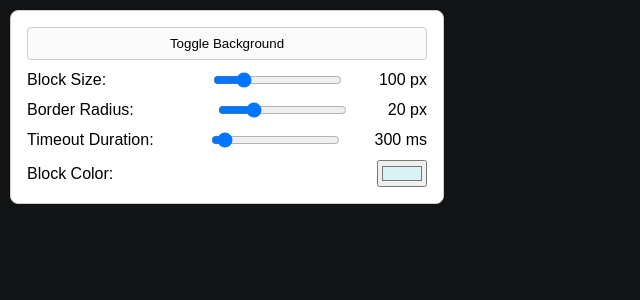
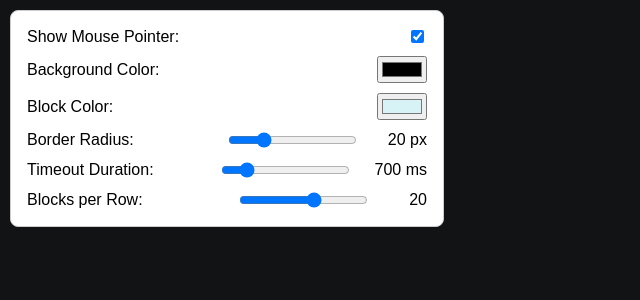
Before and after one commit to MacketSWE/pzt, a React (Create React App) app: page / in a window 1280 px wide. Shown: the top 300 px of the page, without its empty margins (0-640 px from the left). Built offline with nearby package versions, Linux system fonts and the light colour scheme.

Commit message:
Grid View
* Go

* Thats it

* New stuff

```diff
--- a/src/features/Blocks/BlocksPage/BlocksPage.module.css
+++ b/src/features/Blocks/BlocksPage/BlocksPage.module.css
@@ -1,51 +1,30 @@
-/* BlocksPage.module.css */
-
 .container {
-  display: flex;
-  flex-wrap: wrap;
-  align-content: flex-start;
+  display: grid;
   position: fixed;
   height: 100vh;
   width: 100vw;
   margin: 0;
   padding: 0;
-  background-color: #111314;
   z-index: 100;
+  grid-auto-rows: 1fr;
 }
 
 .block {
-  position: relative; /* Ensure this is set to relative */
+  aspect-ratio: 1 / 1;
+  width: 100%;
+  position: relative;
   margin: 0;
   padding: 0;
+  background-color: #eee; /* Set a default background color */
 }
 
 .activeBlock {
-  background-color: #d7f3f5;
+  aspect-ratio: 1 / 1;
+  width: 100%;
   margin: 0;
   padding: 0;
-  /* transition: background-color 0.3s; Smooth transition for color change */
-}
-
-.cornerBottomRight::before {
-  content: "";
-  position: absolute;
-  width: 10px; /* Assume a fixed size for simplicity */
-  height: 10px;
-  background-color: var(--block-color);
-  clip-path: polygon(100% 0, 0 100%, 100% 100%);
-  right: 0;
-  bottom: 0;
-}
-
-.cornerTopLeft::before {
-  content: "";
-  position: absolute;
-  width: 10px; /* Assume a fixed size for simplicity */
-  height: 10px;
-  background-color: var(--block-color);
-  clip-path: polygon(0 100%, 100% 0, 0 0);
-  left: 0;
-  top: 0;
+  background-color: #eee; /* Set a default background color */
+  transition: background-color 0.3s;
 }
 
 .settingsPanel {
@@ -59,8 +38,8 @@
   z-index: 1000;
   overflow: hidden;
   transition: max-height 0.3s ease-in-out;
-  font-family: "Arial", sans-serif; /* Set a nice font */
-  width: 400px; /* Set a fixed width */
+  font-family: "Arial", sans-serif;
+  width: 400px;
 }
 
 .settingsPanel.minimized {
@@ -72,17 +51,17 @@
 .settingsContent {
   display: flex;
   flex-direction: column;
-  gap: 10px; /* Add some space between the setting items */
+  gap: 10px;
 }
 
 .settingItem {
   display: flex;
   align-items: center;
-  justify-content: space-between; /* Align the label and input */
+  justify-content: space-between;
 }
 
 .settingItem label {
-  width: 150px;
+  width: 170px;
 }
 
 .settingsContent button {
--- a/src/features/Blocks/BlocksPage/BlocksPage.tsx
+++ b/src/features/Blocks/BlocksPage/BlocksPage.tsx
@@ -1,32 +1,16 @@
-// BlocksPage.tsx
 import React, { useEffect, useState } from "react";
 import styles from "./BlocksPage.module.css";
 
-interface CustomStyle extends React.CSSProperties {
-  "--block-color"?: string;
-}
+export const BlocksPage = () => {
+  const [brv, setBorderRadiusValue] = useState(20);
+  const [timeoutDuration, setTimeoutDuration] = useState(700);
+  const [activeBlocks, setActiveBlocks] = useState<Record<number, boolean>>({});
+  const [blockColor, setBlockColor] = useState("#d7f3f5");
+  const [isSettingsMinimized, setIsSettingsMinimized] = useState(false);
+  const [blocksPerRow, setBlocksPerRow] = useState(20);
+  const [backgroundColor, setBackgroundColor] = useState("#111314");
+  const [isMouseVisible, setIsMouseVisible] = useState(true);
 
-export const BlocksPage = () => {
-  const [blockSize, setBlockSize] = useState(100);
-  const [borderRadiusValue, setBorderRadiusValue] = useState(20);
-  const [timeoutDuration, setTimeoutDuration] = useState(300);
-  const [activeBlocks, setActiveBlocks] = useState<Record<number, boolean>>({});
-  const [blockColor, setBlockColor] = useState("#d7f3f5"); // Default color set to blue
-  const [isSettingsMinimized, setIsSettingsMinimized] = useState(false);
-  const numOfBlocks = 1000;
-
-  const [containerBackgroundColor, setContainerBackgroundColor] =
-    useState("#111314");
-
-  const toggleBackgroundColor = () => {
-    setContainerBackgroundColor((prevColor) => {
-      if (prevColor === "#111314") {
-        return "#ffffff"; // Change to white
-      } else {
-        return "#111314"; // Change back to dark color
-      }
-    });
-  };
   const toggleSettingsMinimize = (event: KeyboardEvent) => {
     if (event.key.toLowerCase() === "s") {
       setIsSettingsMinimized((prev) => !prev);
@@ -40,7 +24,7 @@ export const BlocksPage = () => {
     };
   }, []);
 
-  const blocksArray = Array(numOfBlocks).fill(null);
+  const blocksArray = Array(2000).fill(null);
 
   const handleMouseEnter = (index: number) => {
     setActiveBlocks((prev) => ({ ...prev, [index]: true }));
@@ -49,39 +33,42 @@ export const BlocksPage = () => {
     }, timeoutDuration);
   };
 
-  const blockStyle: CustomStyle = {
-    "--block-color": blockColor,
-  };
-
   return (
-    <div style={blockStyle}>
+    <div
+      style={{
+        cursor: isMouseVisible ? "auto" : "none", // Set cursor style based on isMouseVisible state
+      }}
+    >
       <SettingsPanel
-        toggleBackgroundColor={toggleBackgroundColor}
-        blockSize={blockSize}
-        setBlockSize={setBlockSize}
-        borderRadiusValue={borderRadiusValue}
+        setBackgroundColor={setBackgroundColor}
+        brv={brv}
         setBorderRadiusValue={setBorderRadiusValue}
-        numOfBlocks={numOfBlocks}
         timeoutDuration={timeoutDuration}
         setTimeoutDuration={setTimeoutDuration}
         blockColor={blockColor}
         setBlockColor={setBlockColor}
         isMinimized={isSettingsMinimized}
+        blocksPerRow={blocksPerRow}
+        setBlocksPerRow={setBlocksPerRow}
+        isMouseVisible={isMouseVisible}
+        setIsMouseVisible={setIsMouseVisible}
       />
       <div
         className={styles.container}
-        style={{ backgroundColor: containerBackgroundColor }}
+        style={{
+          gridTemplateColumns: `repeat(${blocksPerRow}, 1fr)`,
+        }}
       >
         {blocksArray.map((_, index) => (
           <Block
             key={index}
             index={index}
-            size={blockSize}
-            borderRadiusValue={borderRadiusValue}
-            blockColor={blockColor} // Pass down the block color
-            numOfBlocks={numOfBlocks}
+            brv={brv}
+            blockColor={blockColor}
+            blocksPerRow={blocksPerRow}
             activeBlocks={activeBlocks}
             onMouseEnter={handleMouseEnter}
+            backgroundColor={backgroundColor}
           />
         ))}
       </div>
@@ -91,107 +78,129 @@ export const BlocksPage = () => {
 
 type BlockProps = {
   index: number;
-  size: number;
-  numOfBlocks: number;
-  borderRadiusValue: number;
-  blockColor: string; // New prop for block color
+  blocksPerRow: number;
+  brv: number;
+  blockColor: string;
   activeBlocks: Record<number, boolean>;
   onMouseEnter: (index: number) => void;
+  backgroundColor: string;
 };
 
 const Block = ({
   index,
-  size,
-  numOfBlocks,
-  borderRadiusValue,
-  blockColor, // Receive the block color prop
+  blocksPerRow,
+  brv,
+  blockColor,
   activeBlocks,
   onMouseEnter,
+  backgroundColor,
 }: BlockProps) => {
-  const columns = Math.floor(window.innerWidth / size); // Assuming a full-width container
+  const isActive = activeBlocks[index];
+  const isRightBlockActive = activeBlocks[index + 1];
+  const isLeftBlockActive = activeBlocks[index - 1];
+  const isTopBlockActive = activeBlocks[index - blocksPerRow];
+  const isBottomBlockActive = activeBlocks[index + blocksPerRow];
 
-  const isActive = activeBlocks[index];
+  const isTopLeftCornerActive = activeBlocks[index - blocksPerRow - 1];
+  const isTopRightCornerActive = activeBlocks[index - blocksPerRow + 1];
+  const isBottomLeftCornerActive = activeBlocks[index + blocksPerRow - 1];
+  const isBottomRightCornerActive = activeBlocks[index + blocksPerRow + 1];
 
-  const isLeftActive = index % columns !== 0 && activeBlocks[index - 1];
-  const isRightActive =
-    index % columns !== columns - 1 && activeBlocks[index + 1];
-  const isTopActive = index >= columns && activeBlocks[index - columns];
-  const isBottomActive =
-    index < numOfBlocks - columns && activeBlocks[index + columns];
+  const isFullHero =
+    !isActive &&
+    isTopBlockActive &&
+    isBottomBlockActive &&
+    isLeftBlockActive &&
+    isRightBlockActive;
 
-  const isCornerBottomRight = !isActive && isRightActive && isBottomActive;
-  const isCornerTopLeft = !isActive && isLeftActive && isTopActive;
+  const isTopLeftHero = !isActive && isTopBlockActive && isLeftBlockActive;
 
-  // Determine the index of the block to the right of the block on top
-  const topBlockIndex = index - columns;
-  const rightOfTopBlockIndex = topBlockIndex + 1;
+  const isTopRightHero = !isActive && isTopBlockActive && isRightBlockActive;
 
-  // Determine the index of the block below
-  const belowBlockIndex = index + columns;
-  // Determine the index of the block to the left of the block below
-  const leftOfBelowBlockIndex = belowBlockIndex - 1;
+  const isBottomLeftHero =
+    !isActive && isBottomBlockActive && isLeftBlockActive;
 
-  // Check if the block to the right of the block on top is active
-  const isRightOfTopBlockActive =
-    topBlockIndex % columns !== columns - 1 && // Ensure the top block is not in the last column
-    activeBlocks[rightOfTopBlockIndex];
+  const isBottomRightHero =
+    !isActive && isBottomBlockActive && isRightBlockActive;
 
-  // Check if the block to the left of the block below is active
-  const isLeftOfBelowBlockActive =
-    belowBlockIndex % columns !== 0 && // Ensure the below block is not in the first column
-    activeBlocks[leftOfBelowBlockIndex];
+  let innerBackgroundColor;
+  let outerBackgroundColor;
+  let borderRadius;
 
-  const borderRadius =
-    `${isTopActive || isLeftActive ? "0" : `${borderRadiusValue}px`} ${
-      isRightActive || isTopActive || isRightOfTopBlockActive
+  if (isFullHero) {
+    innerBackgroundColor = backgroundColor;
+    outerBackgroundColor = blockColor;
+    borderRadius = `${brv}px`;
+  } else if (
+    isTopLeftHero ||
+    isTopRightHero ||
+    isBottomLeftHero ||
+    isBottomRightHero
+  ) {
+    innerBackgroundColor = backgroundColor;
+    outerBackgroundColor = blockColor;
+    borderRadius = `${isTopLeftHero ? brv : 0}px ${
+      isTopRightHero ? brv : 0
+    }px ${isBottomRightHero ? brv : 0}px ${isBottomLeftHero ? brv : 0}px`;
+  } else if (isActive) {
+    innerBackgroundColor = blockColor;
+    outerBackgroundColor = backgroundColor;
+    borderRadius = `${
+      isTopBlockActive || isLeftBlockActive || isTopLeftCornerActive
         ? "0"
-        : `${borderRadiusValue}px`
-    } ` +
-    `${isBottomActive || isRightActive ? "0" : `${borderRadiusValue}px`} ${
-      isLeftActive || isBottomActive || isLeftOfBelowBlockActive
+        : `${brv}px`
+    } ${
+      isRightBlockActive || isTopBlockActive || isTopRightCornerActive
         ? "0"
-        : `${borderRadiusValue}px`
+        : `${brv}px`
+    } ${
+      isBottomBlockActive || isRightBlockActive || isBottomRightCornerActive
+        ? "0"
+        : `${brv}px`
+    } ${
+      isLeftBlockActive || isBottomBlockActive || isBottomLeftCornerActive
+        ? "0"
+        : `${brv}px`
     }`;
-
-  let cornerClass = "";
-  if (isCornerBottomRight) {
-    cornerClass = styles.cornerBottomRight;
-  } else if (isCornerTopLeft) {
-    cornerClass = styles.cornerTopLeft;
-  }
-
-  let backgroundColor = "transparent";
-  if (isActive) {
-    backgroundColor = blockColor;
+  } else {
+    innerBackgroundColor = backgroundColor;
+    outerBackgroundColor = backgroundColor;
+    borderRadius = "0";
   }
 
   return (
     <div
-      className={`${cornerClass} ${
-        isActive ? styles.activeBlock : styles.block
-      }`}
+      className={styles.block}
       onMouseEnter={() => onMouseEnter(index)}
       style={{
-        width: `${size}px`,
-        height: `${size}px`,
-        borderRadius,
-        backgroundColor,
+        backgroundColor: outerBackgroundColor,
       }}
-    ></div>
+    >
+      <div
+        style={{
+          backgroundColor: innerBackgroundColor,
+          width: "100%",
+          height: "100%",
+          borderRadius: borderRadius,
+        }}
+      ></div>
+    </div>
   );
 };
 
 const SettingsPanel = ({
-  blockSize,
-  setBlockSize,
-  borderRadiusValue,
+  brv,
   setBorderRadiusValue,
   timeoutDuration,
   setTimeoutDuration,
   blockColor,
   setBlockColor,
   isMinimized,
-  toggleBackgroundColor,
+  setBackgroundColor,
+  blocksPerRow,
+  setBlocksPerRow,
+  isMouseVisible,
+  setIsMouseVisible,
 }: any) => {
   return (
     <div
@@ -201,17 +210,28 @@ const SettingsPanel = ({
     >
       {!isMinimized && (
         <div className={styles.settingsContent}>
-          <button onClick={toggleBackgroundColor}>Toggle Background</button>
           <div className={styles.settingItem}>
-            <label>Block Size: </label>
+            <label>Show Mouse Pointer: </label>
             <input
-              type="range"
-              min="50"
-              max="300"
-              value={blockSize}
-              onChange={(e) => setBlockSize(Number(e.target.value))}
-            />{" "}
-            {blockSize} px
+              type="checkbox"
+              checked={isMouseVisible}
+              onChange={() => setIsMouseVisible((prev: any) => !prev)}
+            />
+          </div>
+          <div className={styles.settingItem}>
+            <label>Background Color: </label>
+            <input
+              type="color"
+              onChange={(e) => setBackgroundColor(e.target.value)}
+            />
+          </div>
+          <div className={styles.settingItem}>
+            <label>Block Color: </label>
+            <input
+              type="color"
+              value={blockColor}
+              onChange={(e) => setBlockColor(e.target.value)}
+            />
           </div>
           <div className={styles.settingItem}>
             <label>Border Radius: </label>
@@ -219,12 +239,11 @@ const SettingsPanel = ({
               type="range"
               min="10"
               max="50"
-              value={borderRadiusValue}
+              value={brv}
               onChange={(e) => setBorderRadiusValue(Number(e.target.value))}
             />{" "}
-            {borderRadiusValue} px
+            {brv} px
           </div>
-
           <div className={styles.settingItem}>
             <label>Timeout Duration: </label>
             <input
@@ -237,13 +256,18 @@ const SettingsPanel = ({
             />{" "}
             {timeoutDuration} ms
           </div>
+
           <div className={styles.settingItem}>
-            <label>Block Color: </label>
+            <label>Blocks per Row: </label>
             <input
-              type="color"
-              value={blockColor}
-              onChange={(e) => setBlockColor(e.target.value)}
-            />
+              type="range"
+              min="5"
+              max="30"
+              step="5"
+              value={blocksPerRow}
+              onChange={(e) => setBlocksPerRow(Number(e.target.value))}
+            />{" "}
+            {blocksPerRow}
           </div>
         </div>
       )}
```
Also changed, not shown: 11 other files (tests, documents, lock files or other folders).
